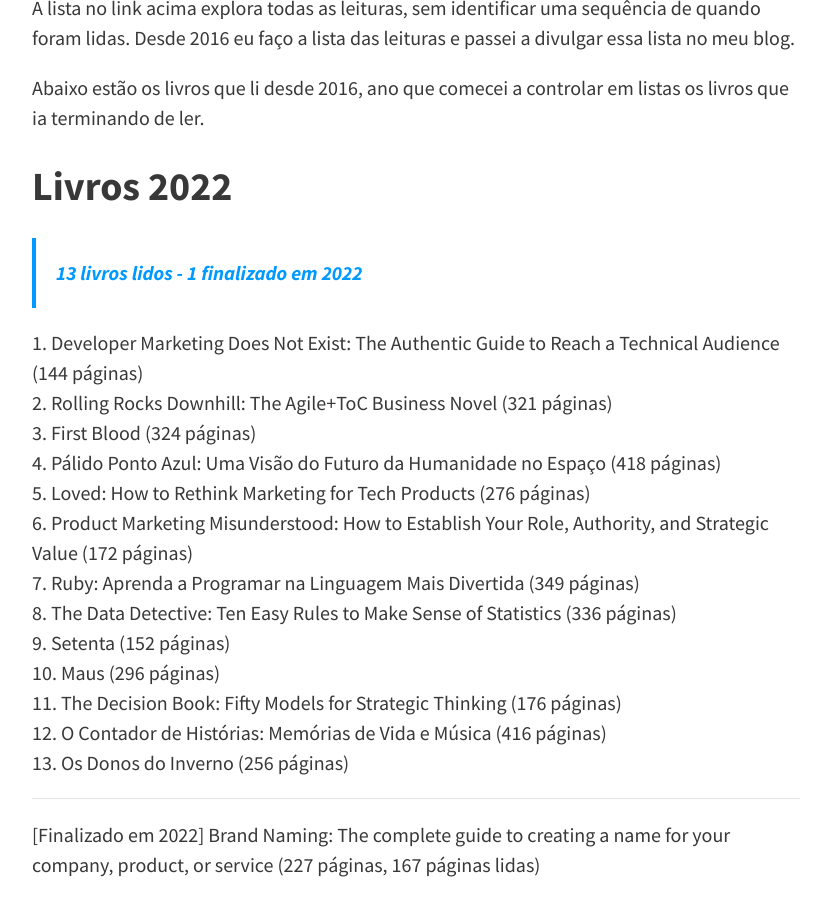
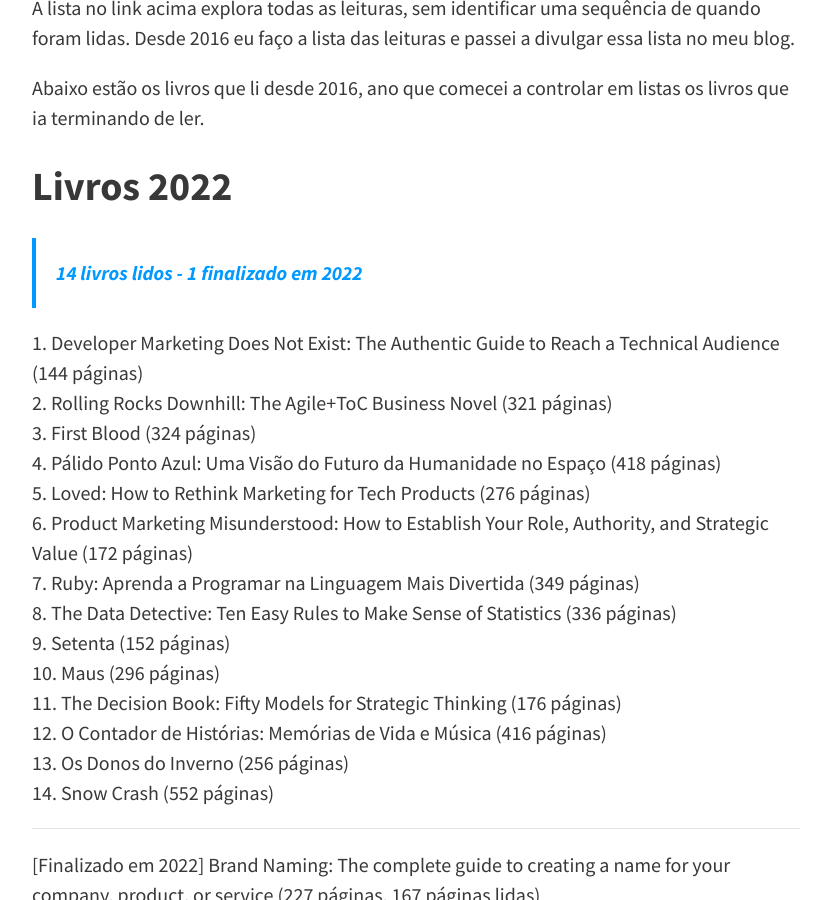
Before and after one commit to felipecbarbosa/felipecbarbosa.github.io, a Jekyll site: the page built from leituras.md, in a window 1280 px wide and 900 px high, scrolled down 852 px. Shown: the whole window, without its empty margins (224-1055 px from the left). Built offline with Jekyll 4.4.1, drawn with Linux system fonts in a browser that asks for light colours; nearby versions of some CDN libraries; comment, search, counter and statistics services are not loaded.

Commit message:
Added new book

```diff
--- a/leituras.md
+++ b/leituras.md
@@ -22,7 +22,7 @@ A lista no link acima explora todas as leituras, sem identificar uma sequência
 Abaixo estão os livros que li desde 2016, ano que comecei a controlar em listas os livros que ia terminando de ler.
 
 ## Livros 2022 {#livros-2022}
-> 13 livros lidos - 1 finalizado em 2022
+> 14 livros lidos - 1 finalizado em 2022
 
 1. Developer Marketing Does Not Exist: The Authentic Guide to Reach a Technical Audience (144 páginas)
 2. Rolling Rocks Downhill: The Agile+ToC Business Novel (321 páginas)
@@ -37,6 +37,7 @@ Abaixo estão os livros que li desde 2016, ano que comecei a controlar em listas
 11. The Decision Book: Fifty Models for Strategic Thinking (176 páginas)
 12. O Contador de Histórias: Memórias de Vida e Música (416 páginas)
 13. Os Donos do Inverno (256 páginas)
+14. Snow Crash (552 páginas)
 
 ---
 
```
